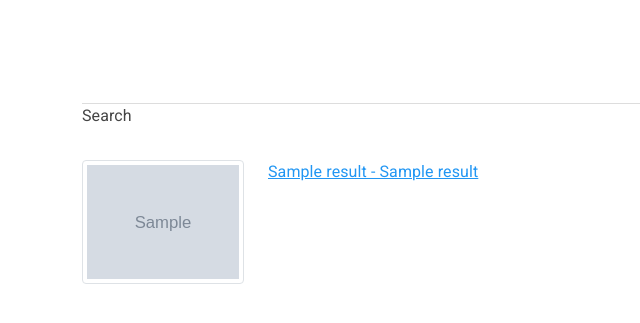
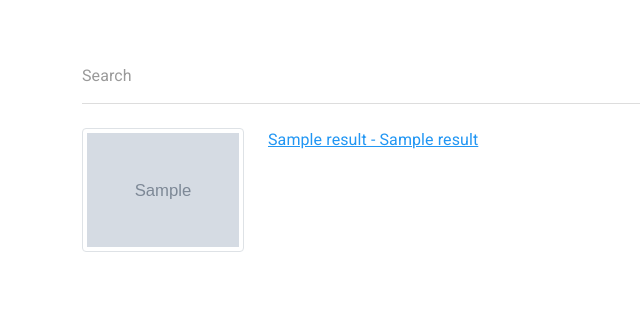
Before and after one commit to it-490-kakashi/Jam-Sesh, a Flask app: template server/templates/search.html in a window 1280 px wide. Shown: the top 323 px of the page, without its empty margins (0-640 px from the left). Run offline with Flask 2, Linux system fonts and the light colour scheme; the template is opened without the code that fills it: most values are stand-ins (such as "Sample title", 1, 10 or a date in 2020); grey boxes marked "Sample" are stand-in pictures; some libraries are stand-ins or nearby versions.

Commit message:
changed css to abide by regular bootstrap sytation

```diff
--- a/server/templates/search.html
+++ b/server/templates/search.html
@@ -3,8 +3,8 @@
     <div class="container mt-5" >
         <form action="/search" method="post">
             <div class="form-outline mb-4">
-                <input type="text" name="search_info" id="search" class="form-control"/>
-                <label class="form-label" for="search">Search</label>
+                <label class="form-label visually-hidden" for="search">Search</label>
+                <input type="text" name="search_info" id="search" class="form-control" placeholder="Search" />
             </div>
         </form>
     {% if results is defined  %}
```
